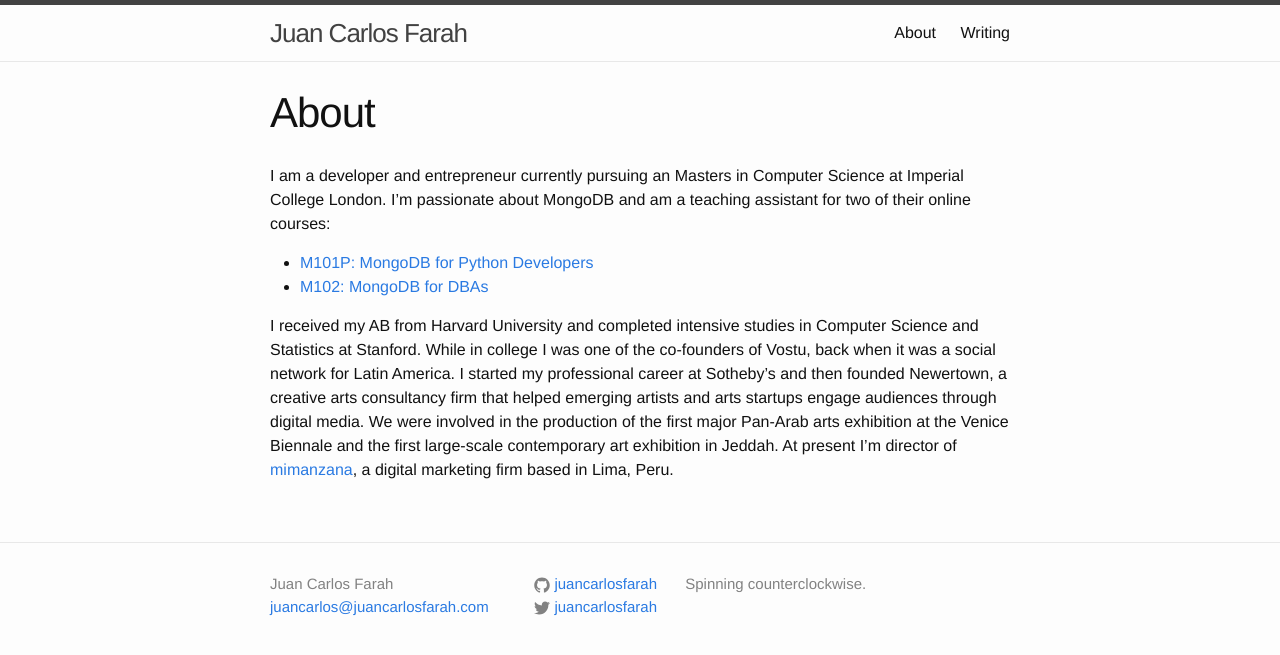
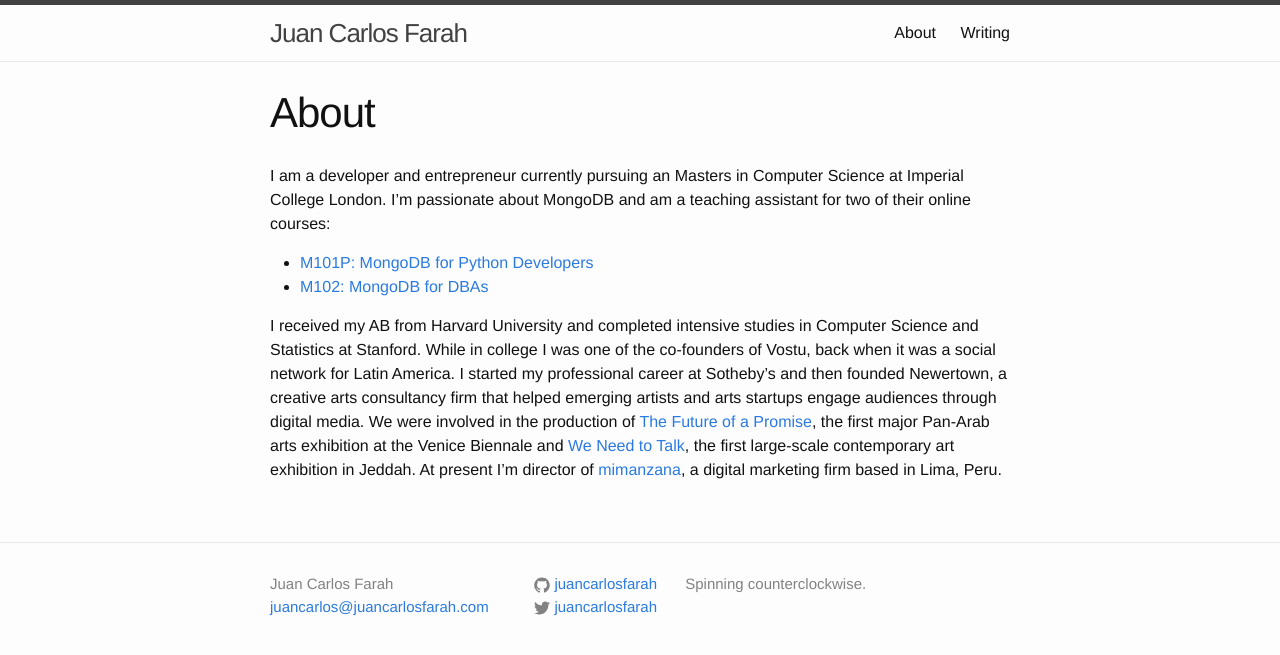
Before and after one commit to juancarlosfarah/web, a Jekyll site: the page built from _menu/about.md, in a window 1280 px wide. Shown: the top 655 px of the page. Built offline with Jekyll 4.4.1, drawn with Linux system fonts in a browser that asks for light colours.

Commit message:
Added links to About page.

```diff
--- a/_menu/about.md
+++ b/_menu/about.md
@@ -8,8 +8,8 @@
 Science at Imperial College London. I'm passionate about MongoDB and am a
 teaching assistant for two of their online courses:
 
- - [M101P: MongoDB for Python Developers](https://university.mongodb.com/courses/M101P/about)
- - [M102: MongoDB for DBAs](https://university.mongodb.com/courses/M102/about)
+ - [M101P: MongoDB for Python Developers](university.mongodb.com/courses/M101P/about)
+ - [M102: MongoDB for DBAs](university.mongodb.com/courses/M102/about)
 
 I received my AB from Harvard University and completed intensive studies in
 Computer Science and Statistics at Stanford. While in college I was one of
@@ -17,6 +17,9 @@
 I started my professional career at Sotheby's and then founded Newertown, a
 creative arts consultancy firm that helped emerging artists and arts startups
 engage audiences through digital media. We were involved in the production of
-the first major Pan-Arab arts exhibition at the Venice Biennale and the first
-large-scale contemporary art exhibition in Jeddah. At present I'm director of
-[mimanzana](http://mimanzana.com), a digital marketing firm based in Lima, Peru.
+[The Future of a Promise](edgeofarabia.com/exhibitions/the-future-of-a-promise),
+the first major Pan-Arab arts exhibition at the Venice Biennale and
+[We Need to Talk](edgeofarabia.com/exhibitions/we-need-to-talk-jeddah),
+the first large-scale contemporary art exhibition in Jeddah. At present I'm
+director of [mimanzana](mimanzana.com), a digital marketing firm based in
+Lima, Peru.
```
